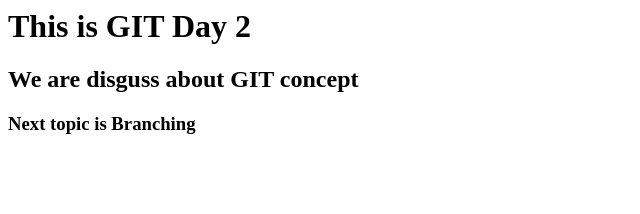
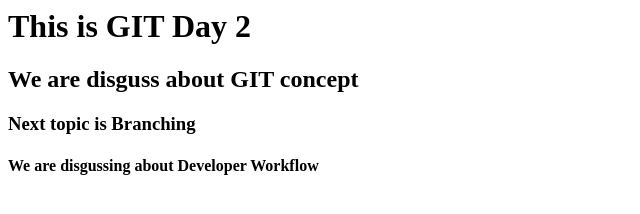
Before and after one commit to Guna1699/Project11, a plain HTML site: page index.html in a window 1280 px wide. Shown: the whole page, without its empty margins (0-640 px from the left). Drawn offline with Linux system fonts and the light colour scheme.

Commit message:
Add New Commit

```diff
--- a/index.html
+++ b/index.html
@@ -2,4 +2,5 @@
 <h1>This is GIT Day 2</h1>
 <h2>We are disguss about GIT concept</h2>
 <h3>Next topic is Branching</h3>
+<h4>We are disgussing about Developer Workflow</h4>
 </html>
```
